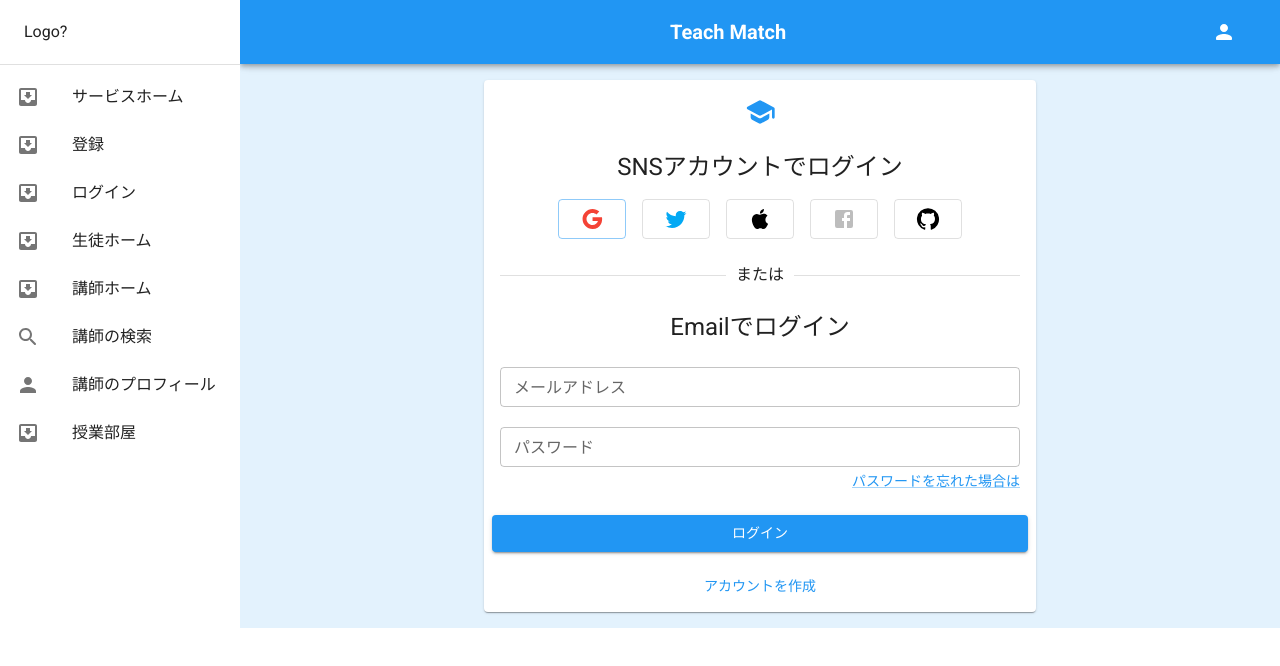
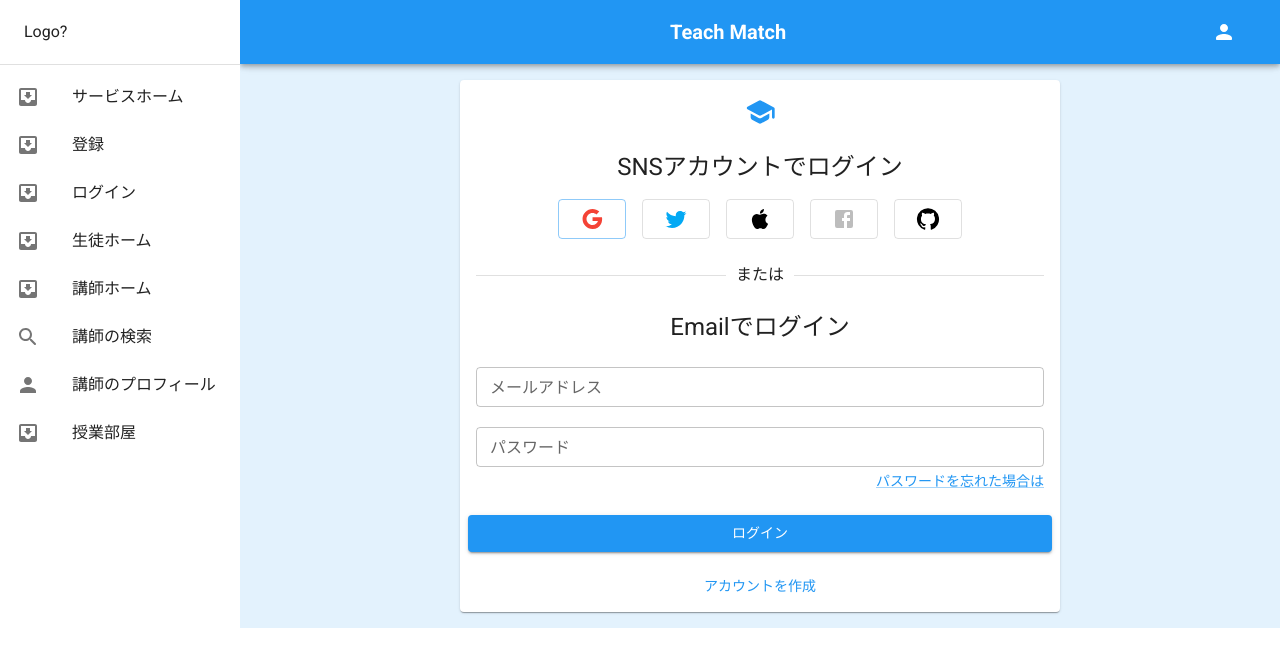
Before and after one commit to otsuka-private/teachmatch-front, a Next.js app: page /login in a window 1280 px wide. Shown: the top 666 px of the page. Built offline with nearby package versions, Linux system fonts and the light colour scheme.

Commit message:
login card style fixed

```diff
--- a/src/components/pages/login/LoginHome.js
+++ b/src/components/pages/login/LoginHome.js
@@ -76,8 +76,8 @@ const LoginHome = () => {
     }
 
     return (
-        <Container maxWidth='sm'>
-            <Card>
+        // <Container maxWidth='sm'>
+        <Card sx={{ maxWidth: "600px", m: '0 auto' }}>
             <CardContent sx={{ textAlign: 'center' }}>
                 <Typography variant="body1"><SchoolRoundedIcon sx={{ fontSize: '2rem', color: blue[500], mb: 2 }} /></Typography>
                 <Typography variant="h5" sx={{ mb: '1rem' }}>SNSアカウントでログイン</Typography>
@@ -107,7 +107,7 @@ const LoginHome = () => {
                 </Stack>
             </CardActions>
         </Card>
-        </Container>
+        // </Container>
 
     )
 }
```
Lines whose indentation alone changed are shown as unchanged.
